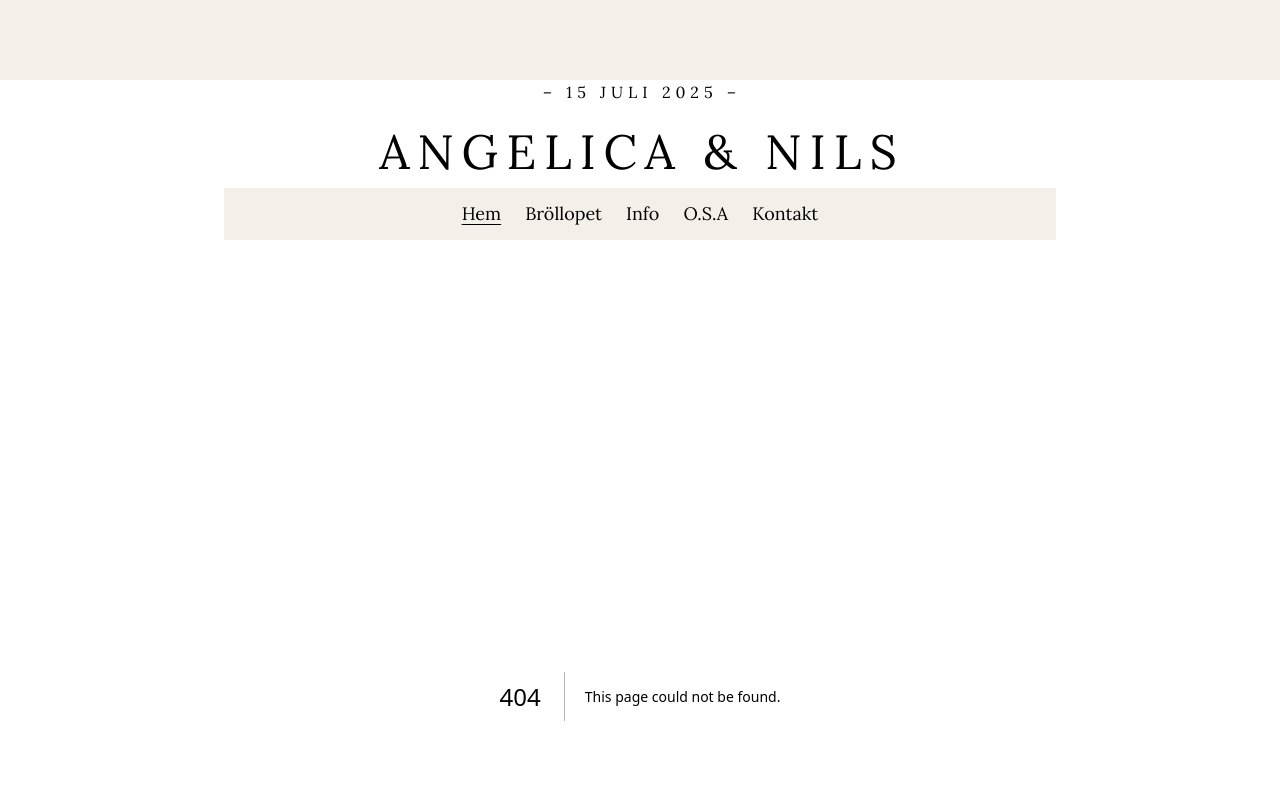
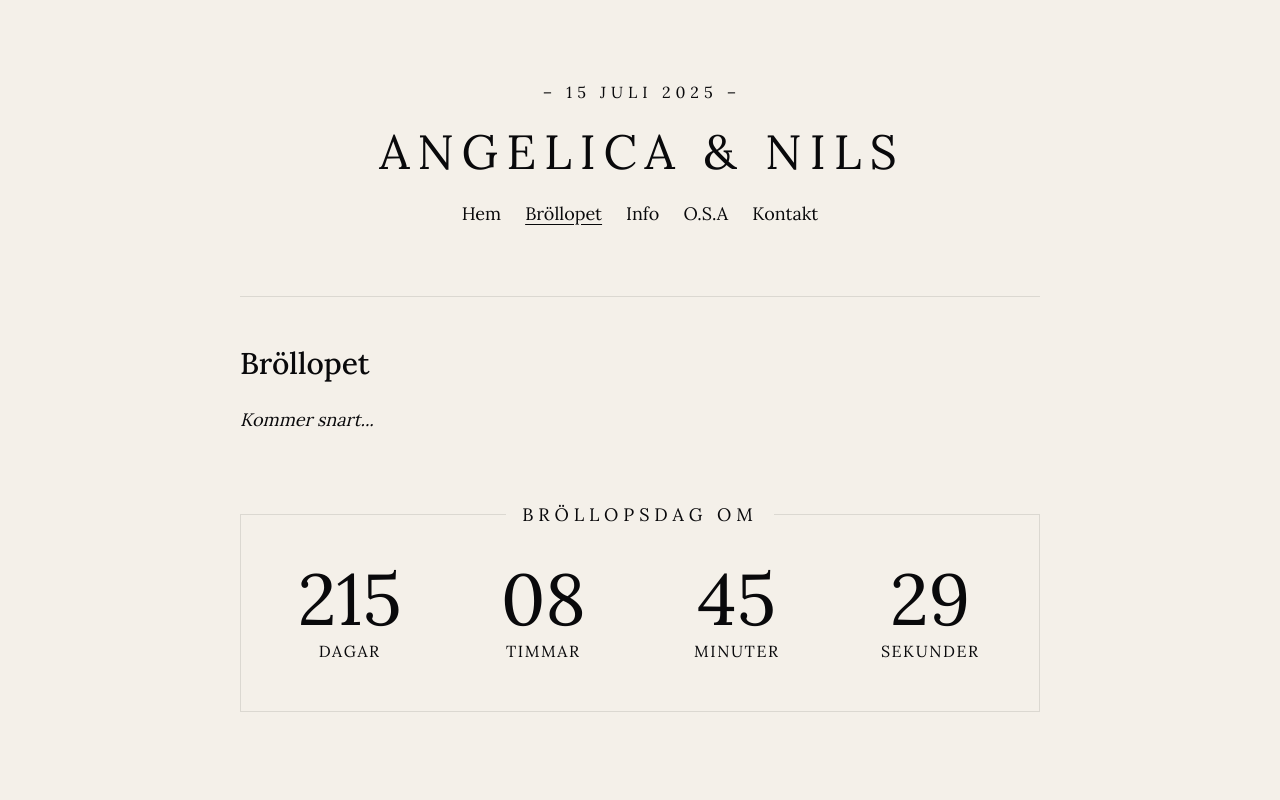
Before and after one commit to simonwallstrom/angelicaochnils, a Next.js app: page /brollopet in a window 1280 px wide. Before the commit this address had no page. Shown: the top 800 px of the page. Built offline with nearby package versions, Linux system fonts and the light colour scheme.

Commit message:
Added temp pages and navlink component

```diff
--- /dev/null
+++ b/src/app/brollopet/page.tsx
@@ -0,0 +1,10 @@
+export default function Page() {
+  return (
+    <div className="border-t border-black/10">
+      <div className="">
+        <h1 className="mt-6 text-3xl font-medium sm:mt-12">Bröllopet</h1>
+        <p className="mt-4 leading-relaxed italic sm:mt-6">Kommer snart...</p>
+      </div>
+    </div>
+  )
+}
--- /dev/null
+++ b/src/app/info/page.tsx
@@ -0,0 +1,10 @@
+export default function Page() {
+  return (
+    <div className="border-t border-black/10">
+      <div className="">
+        <h1 className="mt-6 text-3xl font-medium sm:mt-12">Info</h1>
+        <p className="mt-4 leading-relaxed italic sm:mt-6">Kommer snart...</p>
+      </div>
+    </div>
+  )
+}
--- /dev/null
+++ b/src/app/kontakt/page.tsx
@@ -0,0 +1,10 @@
+export default function Page() {
+  return (
+    <div className="border-t border-black/10">
+      <div className="">
+        <h1 className="mt-6 text-3xl font-medium sm:mt-12">Kontakt</h1>
+        <p className="mt-4 leading-relaxed italic sm:mt-6">Kommer snart...</p>
+      </div>
+    </div>
+  )
+}
--- a/src/app/layout.tsx
+++ b/src/app/layout.tsx
@@ -3,6 +3,7 @@ import Link from 'next/link'
 import { Lora } from 'next/font/google'
 
 import './globals.css'
+import NavLink from './nav-link'
 
 const serif = Lora({
   subsets: ['latin'],
@@ -35,21 +36,11 @@ export default function RootLayout({
             </h1>
           </header>
           <nav className="bg-beige sticky top-0 z-10 -mx-4 mt-1 flex justify-center gap-3 overflow-scroll sm:mt-3 sm:gap-6">
-            <Link className="py-3 underline underline-offset-4" href="/">
-              Hem
-            </Link>
-            <Link className="py-3 underline-offset-4 hover:underline" href="/">
-              Bröllopet
-            </Link>
-            <Link className="py-3 underline-offset-4 hover:underline" href="/">
-              Info
-            </Link>
-            <Link className="py-3 underline-offset-4 hover:underline" href="/">
-              O.S.A
-            </Link>
-            <Link className="py-3 underline-offset-4 hover:underline" href="/">
-              Kontakt
-            </Link>
+            <NavLink href="/">Hem</NavLink>
+            <NavLink href="/brollopet">Bröllopet</NavLink>
+            <NavLink href="/info">Info</NavLink>
+            <NavLink href="/osa">O.S.A</NavLink>
+            <NavLink href="/kontakt">Kontakt</NavLink>
           </nav>
 
           <main className="mt-8 sm:mt-14">{children}</main>
--- /dev/null
+++ b/src/app/nav-link.tsx
@@ -0,0 +1,19 @@
+'use client'
+
+import Link from 'next/link'
+import { usePathname } from 'next/navigation'
+import { ReactNode } from 'react'
+
+export default function NavLink({ children, href }: { children: ReactNode; href: string }) {
+  const pathname = usePathname()
+  console.log(pathname)
+
+  return (
+    <Link
+      className={`py-3 underline-offset-4 hover:underline ${pathname === href ? 'underline' : ''}`}
+      href={href}
+    >
+      {children}
+    </Link>
+  )
+}
--- /dev/null
+++ b/src/app/osa/page.tsx
@@ -0,0 +1,10 @@
+export default function Page() {
+  return (
+    <div className="border-t border-black/10">
+      <div className="">
+        <h1 className="mt-6 text-3xl font-medium sm:mt-12">O.S.A</h1>
+        <p className="mt-4 leading-relaxed italic sm:mt-6">Kommer snart...</p>
+      </div>
+    </div>
+  )
+}
--- a/src/app/page.tsx
+++ b/src/app/page.tsx
@@ -1,6 +1,6 @@
 import Image from 'next/image'
 
-export default function Home() {
+export default function Page() {
   return (
     <div className="">
       <div className="-mx-2 rotate-1 border-8 border-white shadow">
```
Also changed, not shown: 1 other file (tests, documents, lock files or other folders).
